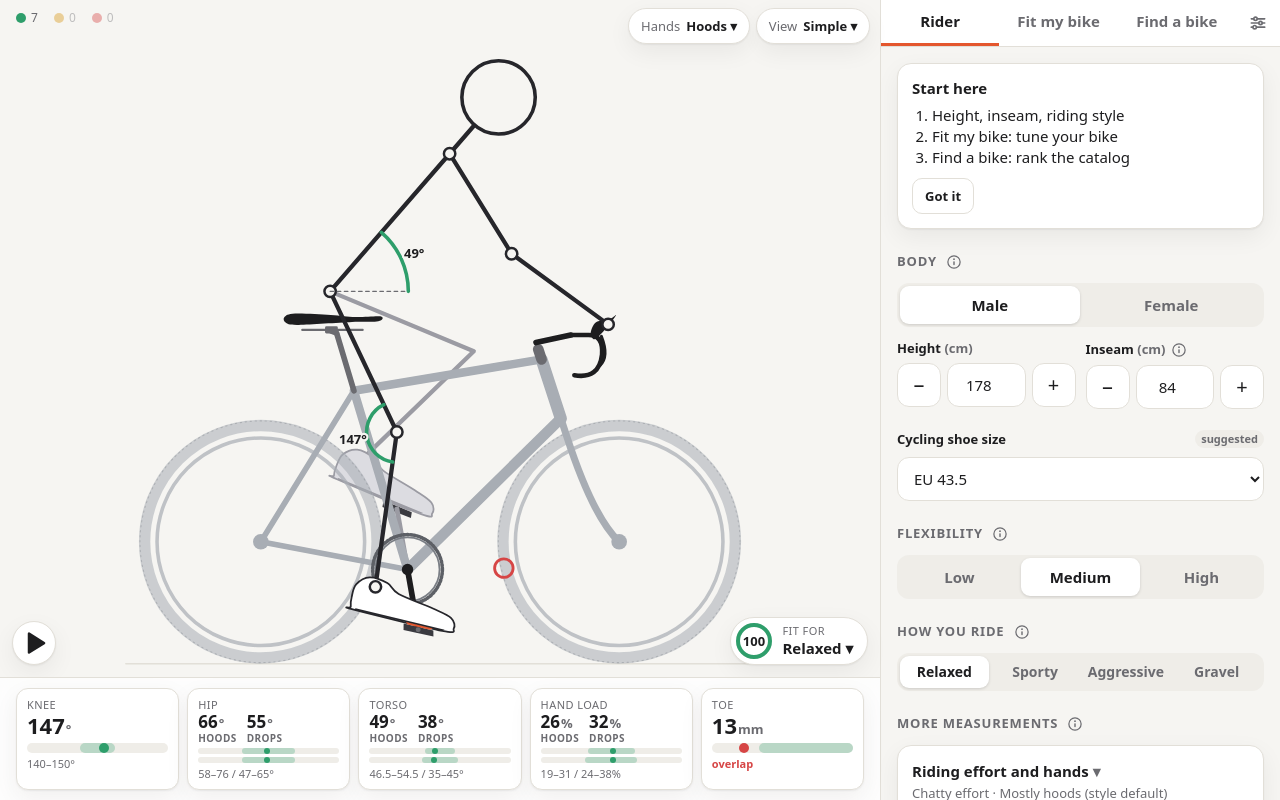
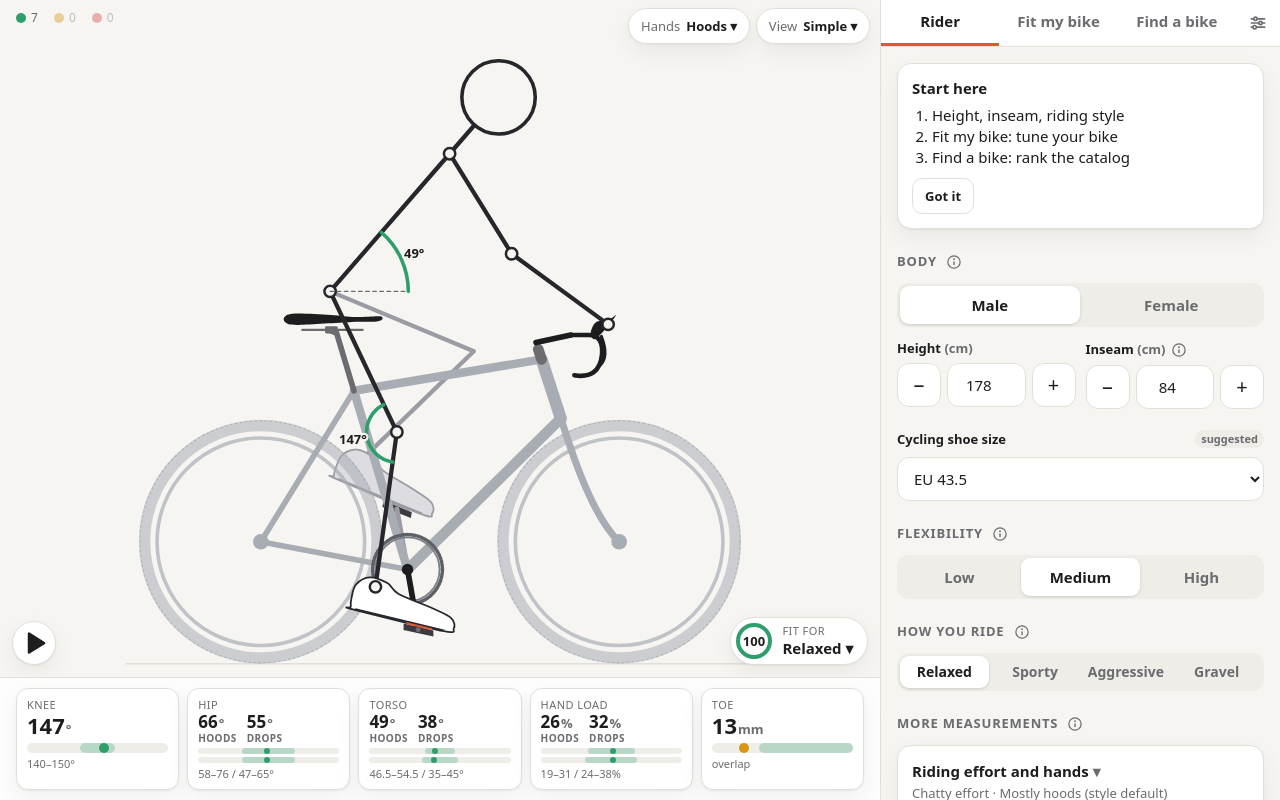
Before and after one commit to justmytwospence/bikefit, a Svelte app: page / in a window 1280 px wide. Built offline with nearby package versions, Linux system fonts and the light colour scheme.

Commit message:
fix(ui): show modest toe overlap as a caution
Some toe overlap is normal on road bikes: it is amber up to the compromise threshold and red past it.

```diff
--- a/src/App.svelte
+++ b/src/App.svelte
@@ -17,6 +17,7 @@
   import { evaluateFit, riderPose } from './model/pose';
   import type { FitParams } from './model/types';
   import { makeContext, poseWeights } from './model/riding';
+  import { TOE_OVERLAP_FLAG } from './model/verdict';
   import { crankFor, fitCost, fitScore, partPenalty, scoreBreakdown } from './model/score';
   import { bandsFor, STYLES } from './model/styles';
   import { event } from './lib/analytics';
@@ -129,7 +130,7 @@
   );
   const toeTip = $derived(
     Number.isFinite(evaluation.toeClearance)
-      && (linked === 'r:toe' || ((resultsLevel >= 2 || evaluation.toeClearance < 0) && evaluation.toeClearance < 10))
+      && (linked === 'r:toe' || ((resultsLevel >= 2 || evaluation.toeClearance < -TOE_OVERLAP_FLAG) && evaluation.toeClearance < 10))
       ? riderPose(segments, layout, ctx, contact, targets[pi].elbowPref, 0).toe
       : null,
   );
--- a/src/components/BikeView.svelte
+++ b/src/components/BikeView.svelte
@@ -6,6 +6,7 @@
   import { frameSkeleton } from '../model/geometry';
   import type { RiderPose } from '../model/pose';
   import { outside, status } from '../model/score';
+  import { TOE_OVERLAP_FLAG } from '../model/verdict';
   import type {
     Components, FitParams, Frame, Layout, MetricId, PartOptions, PoseEval, PoseTarget, Segments,
   } from '../model/types';
@@ -233,7 +234,7 @@
       {/each}
 
       {#if toeTip && (toeClearance < 10 || f === 'r:toe')}
-        <circle cx={toeTip.x} cy={toeTip.y} r="26" stroke={toeClearance < 0 ? 'var(--off)' : 'var(--near)'} stroke-width="8" />
+        <circle cx={toeTip.x} cy={toeTip.y} r="26" stroke={toeClearance < -TOE_OVERLAP_FLAG ? 'var(--off)' : 'var(--near)'} stroke-width="8" />
       {/if}
       {#if level >= 3}
         <line x1={poseEval.comX} y1={groundY} x2={poseEval.comX} y2={pose.hip.y} stroke="var(--accent)" stroke-width="5" stroke-dasharray="14 10" />
--- a/src/components/MetricStrip.svelte
+++ b/src/components/MetricStrip.svelte
@@ -2,6 +2,7 @@
   import { link } from '../lib/link.svelte';
   import type { Level } from '../lib/appData';
   import { metricCost, status } from '../model/score';
+  import { TOE_OVERLAP_FLAG } from '../model/verdict';
   import { ui } from '../state.svelte';
   import { METRIC_LABELS, METRIC_ORDER, SIMPLE_METRICS } from '../model/styles';
   import type { Band, MetricId, PoseEval, PoseTarget } from '../model/types';
@@ -36,9 +37,9 @@
   const overextended = $derived(poses.some((p) => p.overextended));
   const shortfall = $derived(Math.max(...poses.map((p) => p.legShortfall)));
 
-  /** Toe and front wheel: a card like the angles, overlap red, under 10 mm of room amber. */
+  /** Toe and front wheel: amber under 10 mm of room and for the overlap most road bikes have, red past TOE_OVERLAP_FLAG. */
   const toe = $derived(Number.isFinite(toeClearance) ? Math.round(toeClearance) : null);
-  const toeSt = $derived(toe === null ? 'info' : toe < 0 ? 'off' : toe < 10 ? 'near' : 'ok');
+  const toeSt = $derived(toe === null ? 'info' : toe < -TOE_OVERLAP_FLAG ? 'off' : toe < 10 ? 'near' : 'ok');
   const TOE_LO = -40;
   const TOE_HI = 80;
   const toePos = (v: number) => Math.max(0, Math.min(100, ((v - TOE_LO) / (TOE_HI - TOE_LO)) * 100));
@@ -88,7 +89,7 @@
   {/each}
   <div
     class="card" class:dim={!!statusFocus && toeSt !== statusFocus} role="button" tabindex="0" use:link={{ id: 'r:toe', pin: true }}
-    title="Toe and front wheel at the closest point of the pedal stroke, with the bars straight"
+    title="Toe and front wheel at the closest point of the pedal stroke, with the bars straight. Some overlap is normal on road bikes and only matters in slow, tight turns."
   >
     <div class="name">Toe</div>
     <div class="nums"><div class="num">{toe === null ? '–' : Math.abs(toe)}<span>mm</span></div></div>
```
